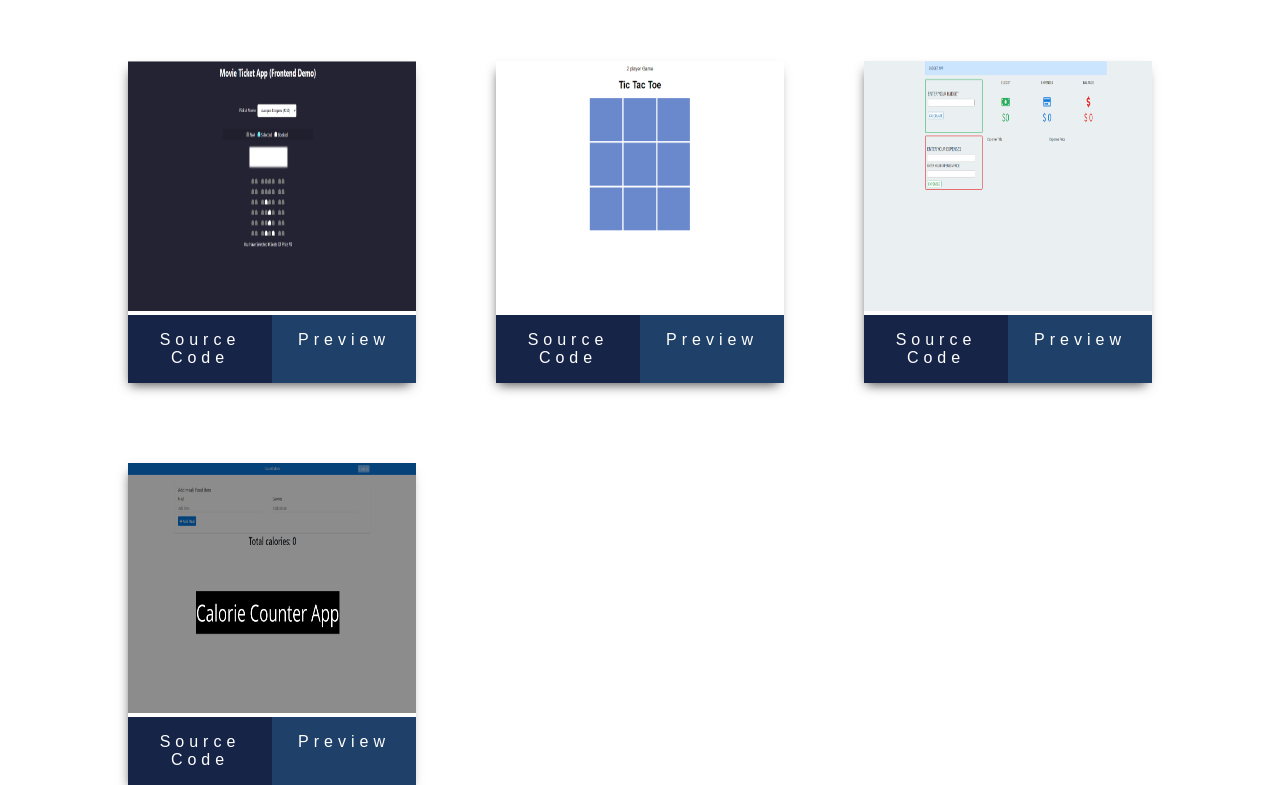
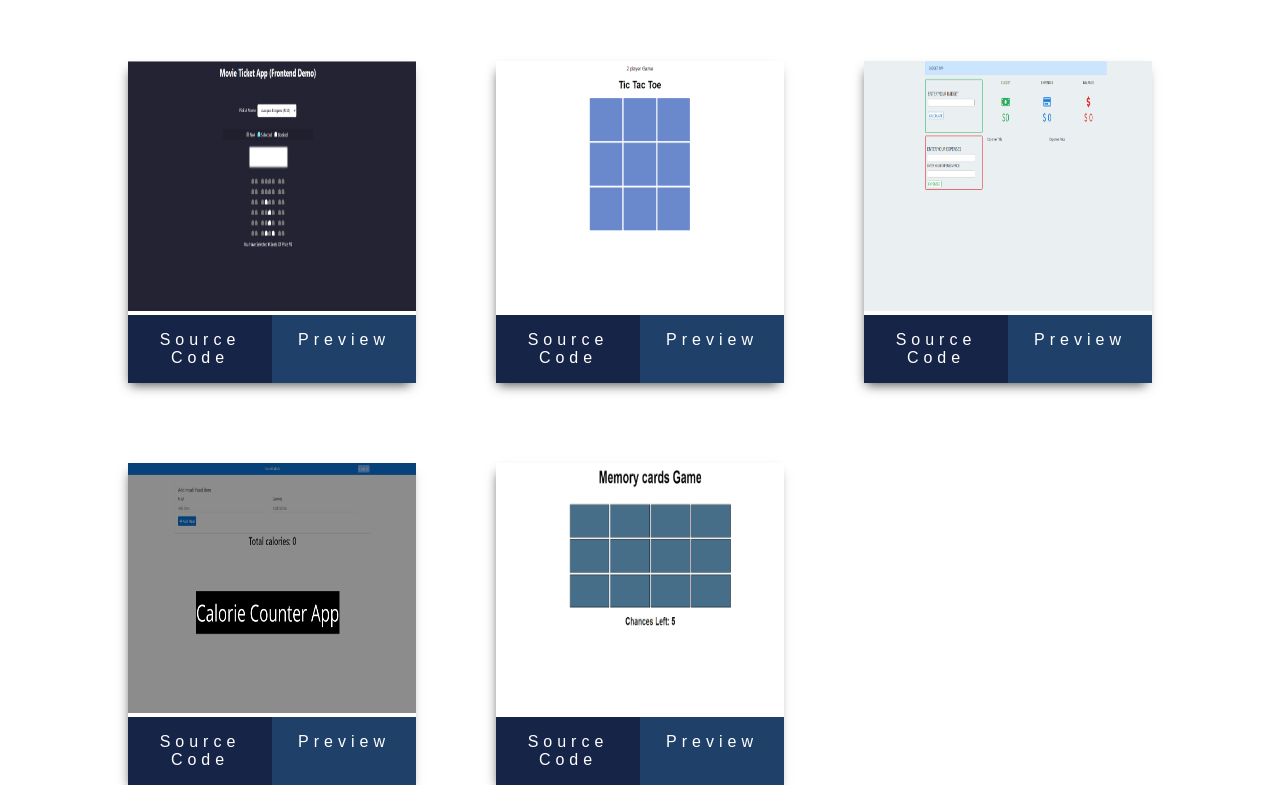
Before and after one commit to sumitsharma3083/vanilla-js-projects, a plain HTML site: page index.html in a window 1280 px wide. Shown: the part 835-1620 px from the top of the page. Drawn offline with Linux system fonts and the light colour scheme.

Commit message:
memory card game

```diff
--- a/index.html
+++ b/index.html
@@ -60,6 +60,16 @@
                  </div>
               </div>
 
+              <div class="grid-item">
+                <img src="./images/memory-card-showcase.png" alt="" class="project-image">
+                 <div class="social-link-grid">
+                    <div class="link-container">
+                        <a href="https://github.com/sumitsharma3083/Memorisation_Game" class="source-code-link">source code</a>
+                        <a href="https://memorycardsjs.netlify.app/" class="preview-link" target="_blank">preview</a>
+                    </div>
+                 </div>
+              </div>
+
           </div>
 
 </body>
```
Also changed, not shown: images/memory-card-showcase.png (added).
